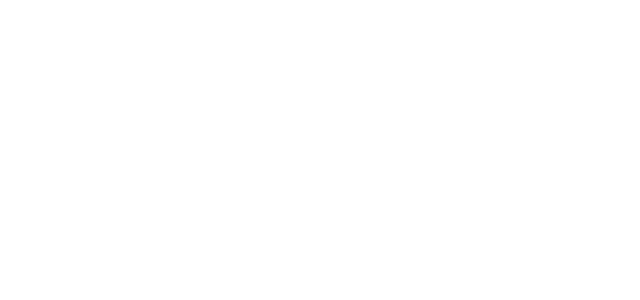
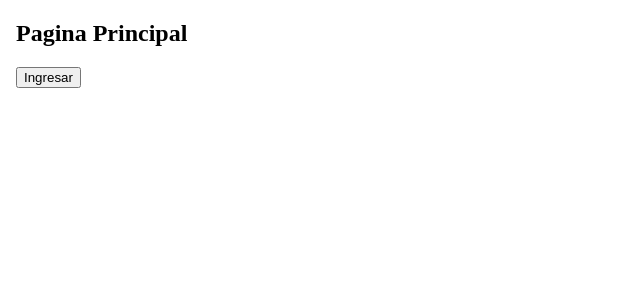
Before and after one commit to Memoblack8/ClaseWeb, an Angular app in the folder front/my-angular-app/: page /guest in a window 1280 px wide. Before the commit this address led to /. Shown: the top 300 px of the page, without its empty margins (0-640 px from the left). Built offline with nearby package versions, Linux system fonts and the light colour scheme.

Commit message:
Inicio de pagina de guest

```diff
--- a/front/my-angular-app/src/app/app.routes.ts
+++ b/front/my-angular-app/src/app/app.routes.ts
@@ -1,10 +1,12 @@
 import { Routes } from '@angular/router';
 import { LoginComponent } from './pages/login/login.component';
 import { HomeComponent } from './pages/home/home.component';
+import { GuestComponent } from './pages/guest/guest.component';
 import { AuthGuard } from './guards/auth.guard';
 
 export const routes: Routes = [
-  { path: '', redirectTo: 'login', pathMatch: 'full' },
+  { path: '', redirectTo: 'guest', pathMatch: 'full' },
   { path: 'login', component: LoginComponent },
   { path: 'home', component: HomeComponent, canActivate: [AuthGuard] },
+  { path: 'guest', component: GuestComponent },
 ];
--- /dev/null
+++ b/front/my-angular-app/src/app/pages/guest/guest.component.html
@@ -0,0 +1,18 @@
+<!DOCTYPE html>
+<html lang="es">
+<head>
+    <meta charset="UTF-8">
+    <meta name="viewport" content="width=device-width, initial-scale=1.0">
+    <title>Login</title>
+    <link rel="stylesheet" href="guest.component.css">
+</head>
+<body>
+    <div class="login-container">
+        <h2>Pagina Principal</h2>
+        <form action="#" method="POST">
+            <button (click)="Login()">Ingresar</button>
+
+        </form>
+    </div>
+</body>
+</html>
--- /dev/null
+++ b/front/my-angular-app/src/app/pages/guest/guest.component.ts
@@ -0,0 +1,19 @@
+import { Component } from '@angular/core';
+import { Router } from '@angular/router';
+import { CommonModule } from '@angular/common';
+import { FormsModule } from '@angular/forms';
+
+@Component({
+  selector: 'app-guest',
+  standalone: true, // Si el componente es independiente
+  imports: [CommonModule, FormsModule], // Agrega los módulos necesarios
+  templateUrl: './guest.component.html',
+  styleUrls: ['./guest.component.css'] // Debe ser 'styleUrls' en plural
+})
+export class GuestComponent {
+  constructor(private router: Router) {} // Inyectamos Router en el constructor
+
+  Login() {
+    this.router.navigate(['/login']);
+  }
+}
```
Also changed, not shown: front/my-angular-app/src/app/pages/guest/guest.component.css (added), 1 other file (tests, documents, lock files or other folders).
